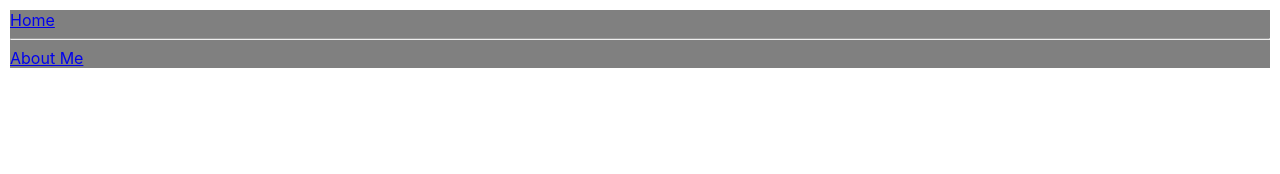
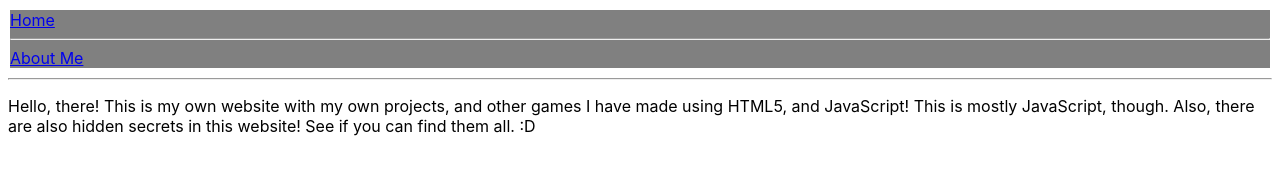
Before and after one commit to UnnamedBruh/my-website, a plain HTML site: page index.html in a window 1280 px wide. Drawn offline with Linux system fonts and the light colour scheme.

Commit message:
Update index.html

```diff
--- a/index.html
+++ b/index.html
@@ -10,5 +10,7 @@
 			<hr class="vr">
 			<a href="/about/index.html">About Me</a>
 		</div>
+		<hr>
+		<p>Hello, there! This is my own website with my own projects, and other games I have made using HTML5, and JavaScript! This is mostly JavaScript, though. Also, there are also hidden secrets in this website! See if you can find them all. :D</p>
 	</body>
 </html>
```
